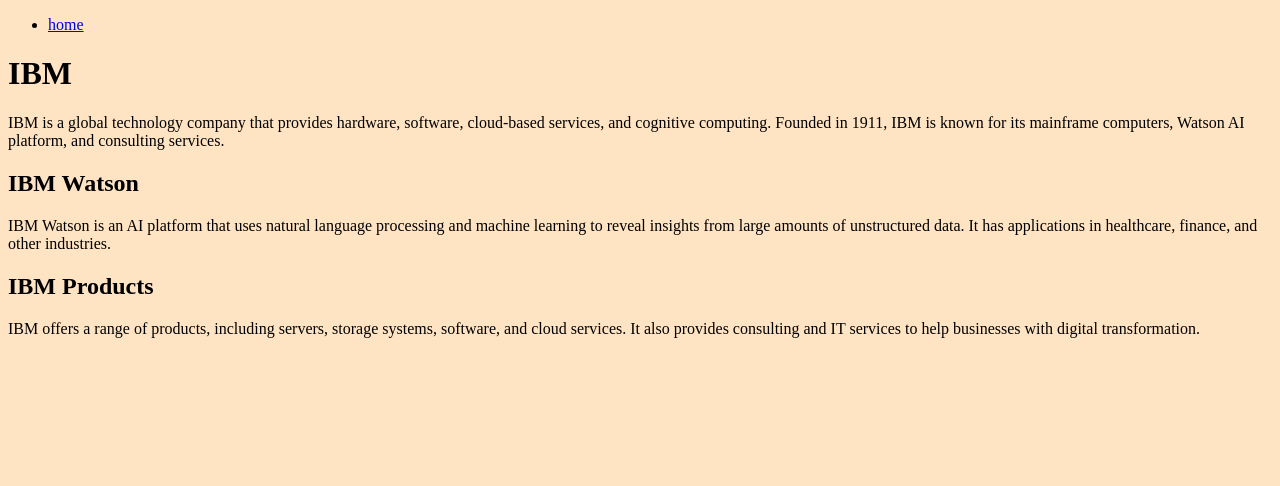
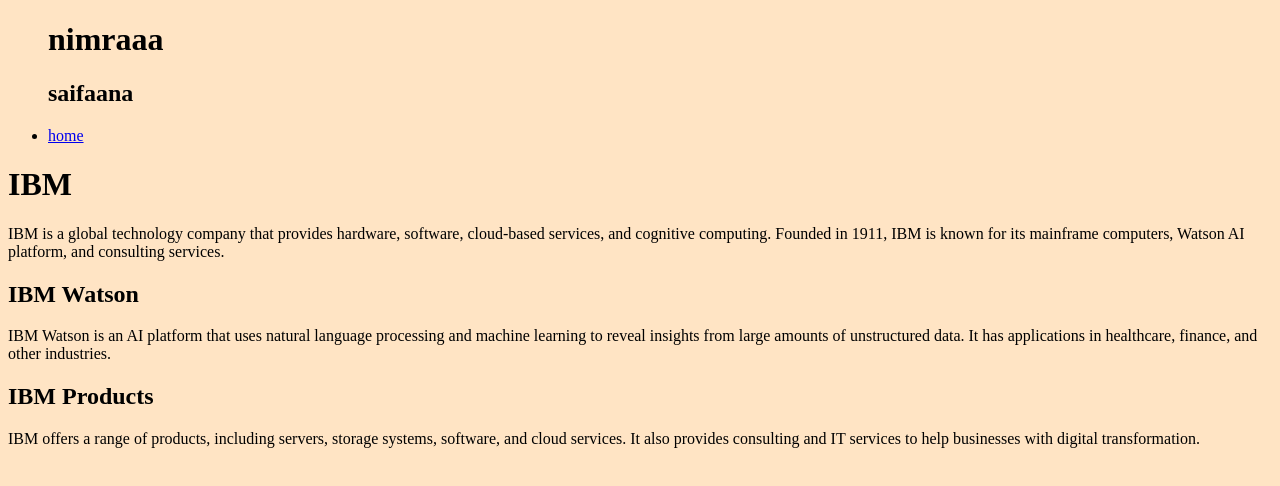
Before and after one commit to 36162nimra/nimra, a plain HTML site: page PAGES/index.html in a window 1280 px wide. Drawn offline with Linux system fonts and the light colour scheme.

Commit message:
added h1 and h2

```diff
--- a/PAGES/index.html
+++ b/PAGES/index.html
@@ -7,6 +7,9 @@
 </head>
 <body style="background-color: bisque;">
    <ul>
+    <h1>nimraaa</h1>
+    <h2>saifaana</h2>
+
 
          <li><a href="microsoft.html">home</a></li>
    </ul>
```
